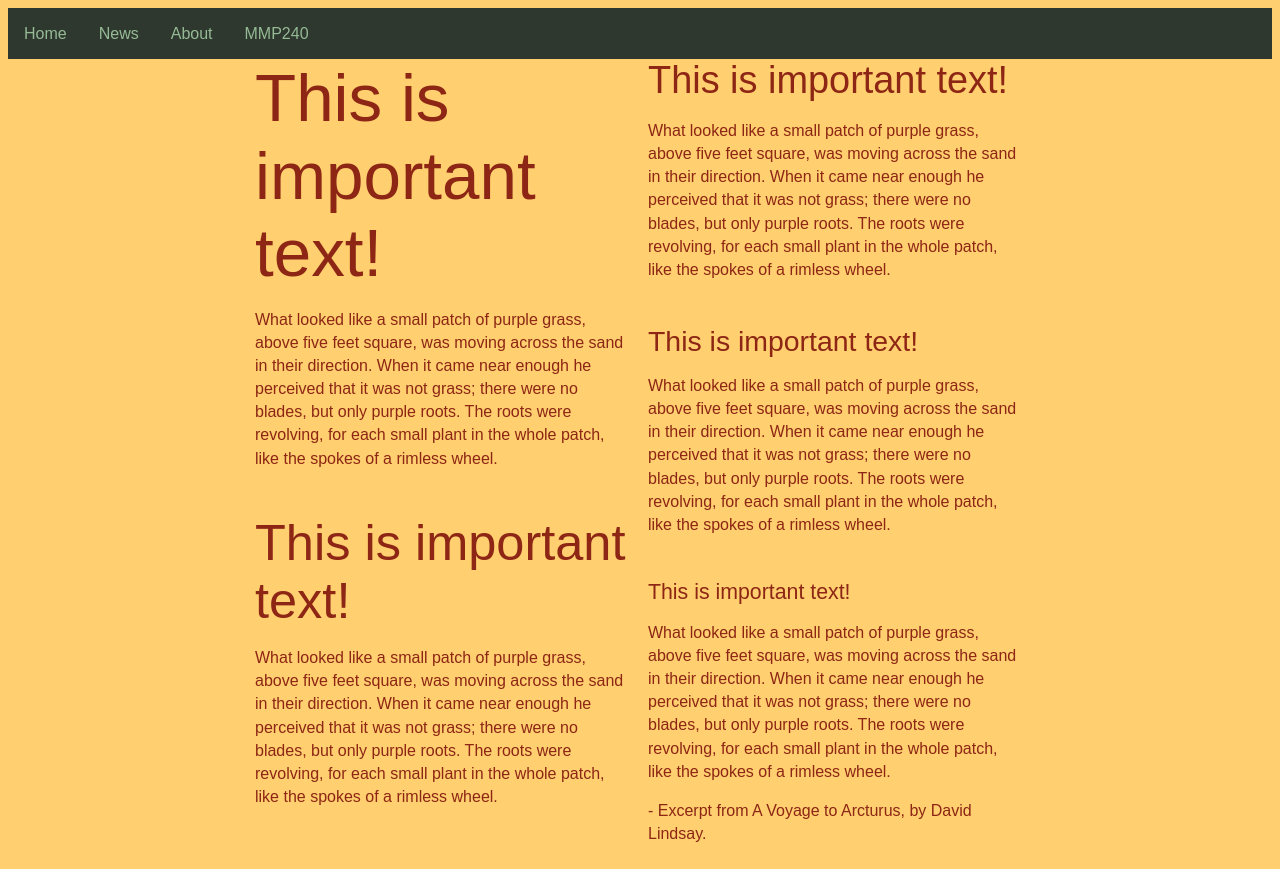
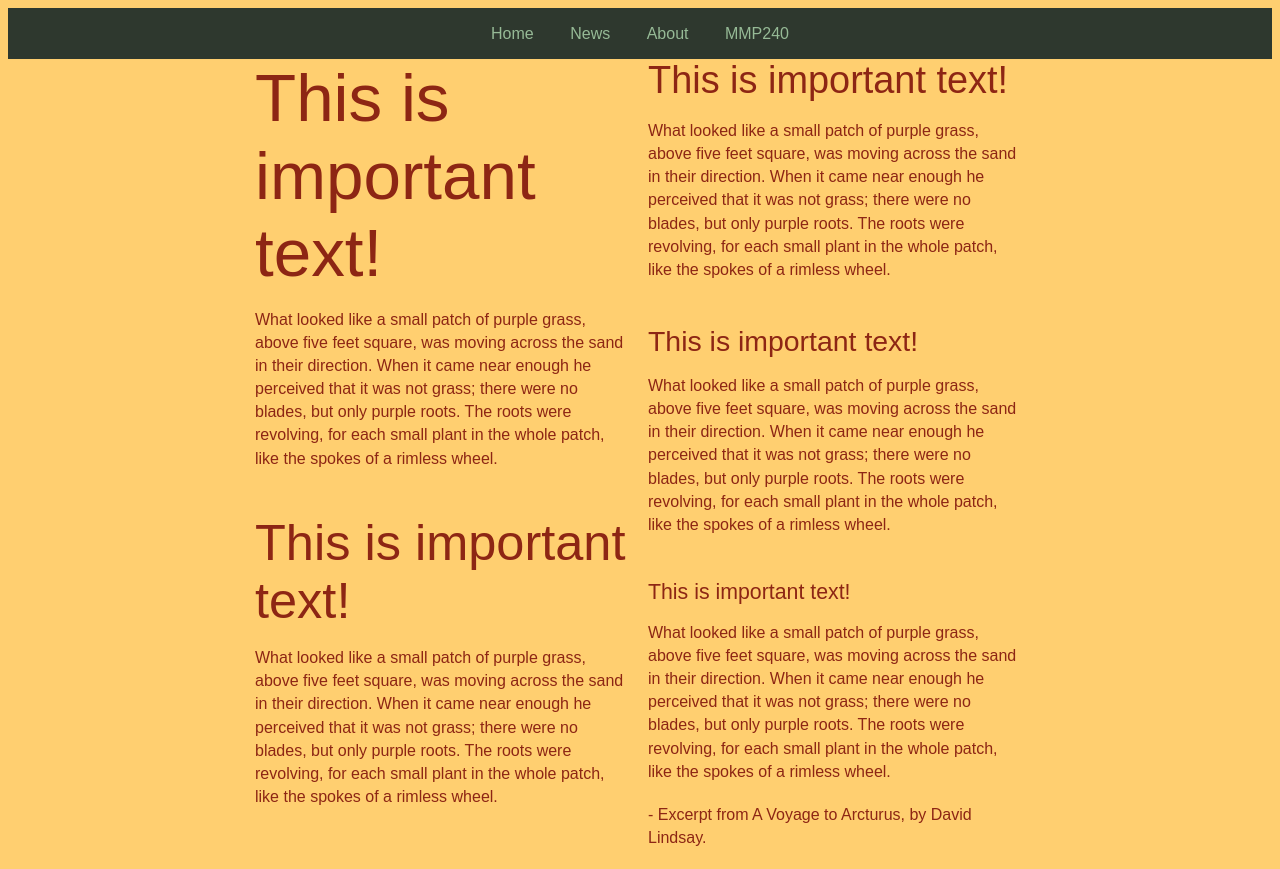
Before and after one commit to DIMIWU/MMP240, a plain HTML site: page wk8_Typography_StarterCode/index.html in a window 1280 px wide. Drawn offline with Linux system fonts and the light colour scheme; a web font is replaced by a local one.

Commit message:
fixed center of website

```diff
--- a/wk8_Typography_StarterCode/main.css
+++ b/wk8_Typography_StarterCode/main.css
@@ -27,9 +27,10 @@ body {
 }
 
 section{
+
 	max-width: 770px;
 	margin: auto;
-	}s
+	}
 
 p {margin-bottom: 1.25em;}
 
--- a/wk8_Typography_StarterCode/mobilenav_responsive.css
+++ b/wk8_Typography_StarterCode/mobilenav_responsive.css
@@ -11,8 +11,8 @@ https://www.w3schools.com/howto/howto_js_topnav_responsive.asp
 }
 
 .topnav a {
-  float: left;
-  display: block;
+  float: none;
+  display: inline-block;
   color: #96BA96;
   text-align: center;
   padding: 14px 16px;
```
